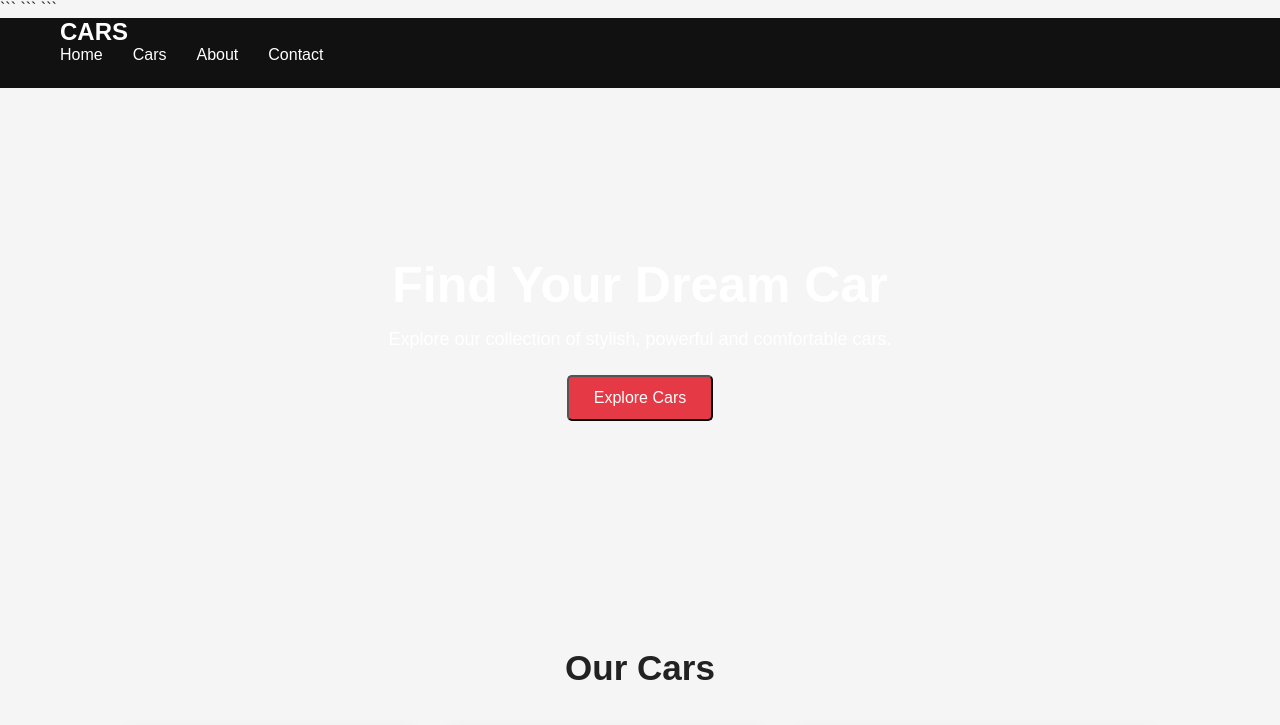
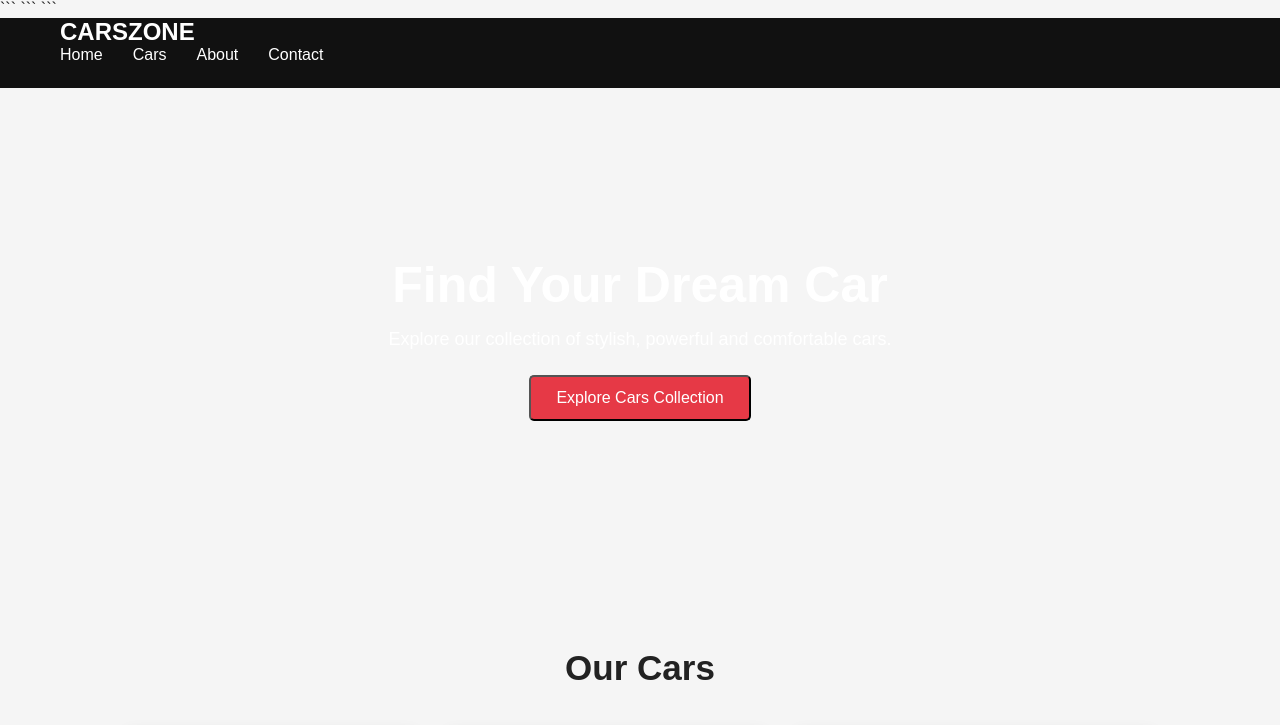
Before and after one commit to abdullahbhorania57-sys/Deploy, a plain HTML site: page index.html in a window 1280 px wide. Shown: the top 725 px of the page. Drawn offline with Linux system fonts and the light colour scheme.

Commit message:
this is homepage

````diff
--- a/index.html
+++ b/index.html
@@ -16,7 +16,7 @@
 ```
 <!-- Navbar -->
 <nav class="navbar">
-    <h2>CARS</h2>
+    <h2>CARSZONE</h2>
 
     <ul>
         <li><a href="#">Home</a></li>
@@ -39,7 +39,7 @@
         </p>
 
         <button onclick="showMessage()">
-            Explore Cars
+            Explore Cars Collection
         </button>
     </div>
 
````
